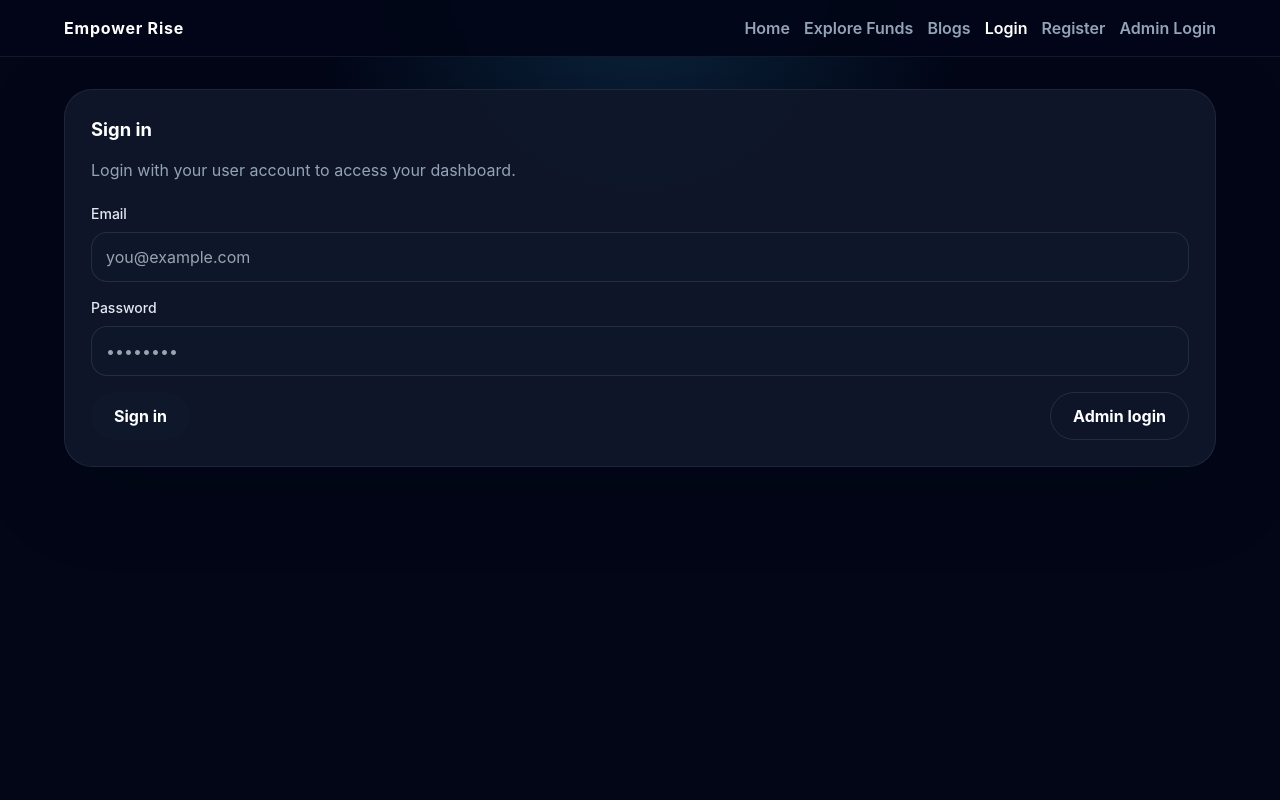
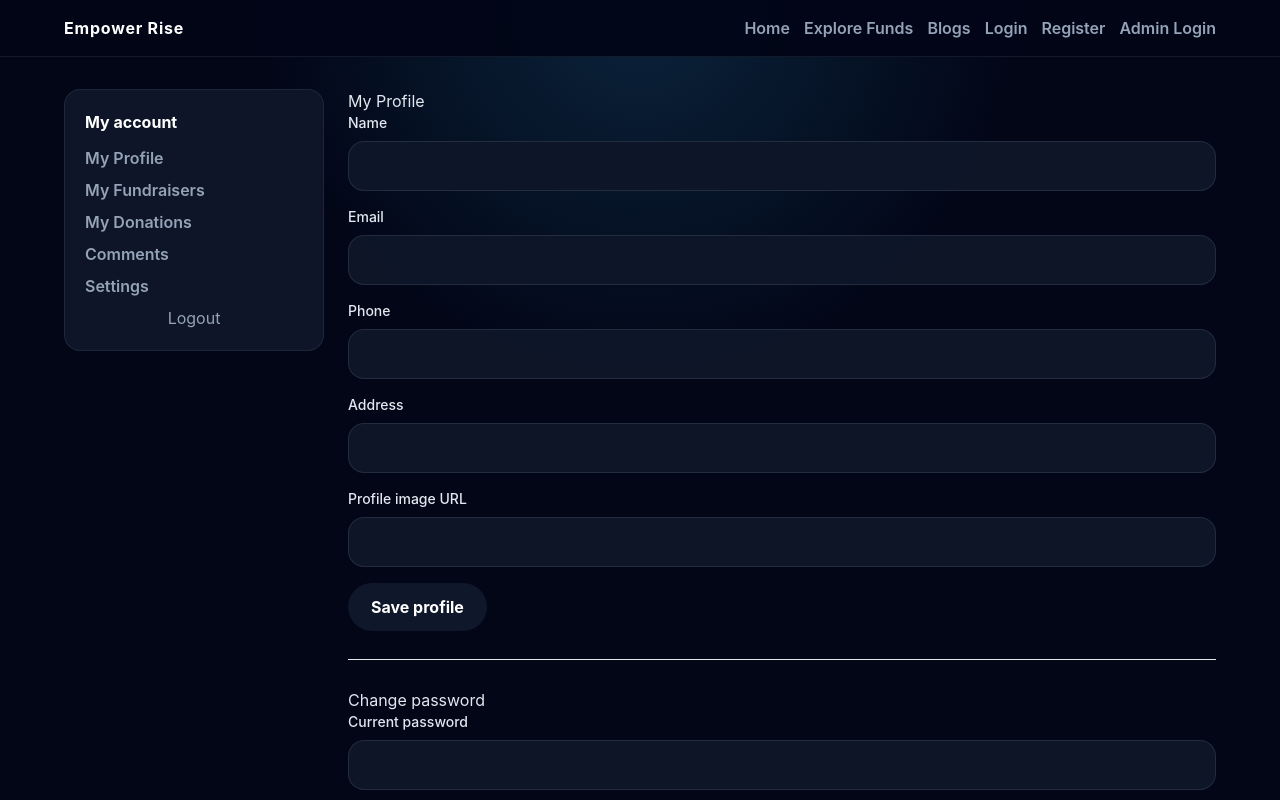
Before and after one commit to piyush-gangrade/empower-rise, a React app in the folder frontend/: page /dashboard in a window 1280 px wide. Before the commit this address led to /login. Shown: the top 800 px of the page. Built offline with nearby package versions, Linux system fonts and the light colour scheme; the HTML template or start-up script is replaced by a standard one.

Commit message:
feat: Add dashboard layout and components for profile, fundraisers, donations, comments, and settings

```diff
--- a/frontend/src/App.css
+++ b/frontend/src/App.css
@@ -36,6 +36,36 @@ a {
   max-width: 1200px;
   margin: 0 auto;
   padding: 32px 24px 64px;
+}
+
+.dashboard-grid {
+  display: grid;
+  grid-template-columns: 260px 1fr;
+  gap: 24px;
+}
+
+.dashboard-sidebar {
+  background: rgba(15,23,42,0.95);
+  border: 1px solid rgba(148,163,184,0.12);
+  border-radius: 16px;
+  padding: 20px;
+  height: fit-content;
+}
+
+.dashboard-brand {
+  font-weight: 700;
+  color: #fff;
+  margin-bottom: 12px;
+}
+
+.dashboard-nav {
+  display: flex;
+  flex-direction: column;
+  gap: 8px;
+}
+
+.dashboard-main {
+  min-height: 60vh;
 }
 
 .top-nav {
--- a/frontend/src/App.jsx
+++ b/frontend/src/App.jsx
@@ -5,7 +5,12 @@ import HomePage from './pages/HomePage.jsx'
 import LoginPage from './pages/LoginPage.jsx'
 import RegisterPage from './pages/RegisterPage.jsx'
 import AdminLoginPage from './pages/AdminLoginPage.jsx'
-import DashboardPage from './pages/DashboardPage.jsx'
+import DashboardLayout from './pages/dashboard/DashboardLayout.jsx'
+import DashboardProfile from './pages/dashboard/DashboardProfile.jsx'
+import DashboardFundraisers from './pages/dashboard/DashboardFundraisers.jsx'
+import DashboardDonations from './pages/dashboard/DashboardDonations.jsx'
+import DashboardComments from './pages/dashboard/DashboardComments.jsx'
+import DashboardSettings from './pages/dashboard/DashboardSettings.jsx'
 import UsersPage from './pages/UsersPage.jsx'
 import AdminsPage from './pages/AdminsPage.jsx'
 import BlogsPage from './pages/BlogsPage.jsx'
@@ -24,7 +29,14 @@ function App() {
           <Route path="/" element={<HomePage />} />
           <Route path="/login" element={<LoginPage />} />
           <Route path="/register" element={<RegisterPage />} />
-          <Route path="/dashboard" element={<DashboardPage />} />
+          <Route path="/dashboard/*" element={<DashboardLayout />}>
+            <Route index element={<DashboardProfile />} />
+            <Route path="profile" element={<DashboardProfile />} />
+            <Route path="fundraisers" element={<DashboardFundraisers />} />
+            <Route path="donations" element={<DashboardDonations />} />
+            <Route path="comments" element={<DashboardComments />} />
+            <Route path="settings" element={<DashboardSettings />} />
+          </Route>
           <Route path="/admin-login" element={<AdminLoginPage />} />
           <Route path="/users" element={<UsersPage />} />
           <Route path="/admins" element={<AdminsPage />} />
--- /dev/null
+++ b/frontend/src/pages/dashboard/DashboardComments.jsx
@@ -0,0 +1,8 @@
+export default function DashboardComments() {
+  return (
+    <div>
+      <h2>Comments</h2>
+      <p>Manage your comments on campaigns and blogs.</p>
+    </div>
+  )
+}
--- /dev/null
+++ b/frontend/src/pages/dashboard/DashboardDonations.jsx
@@ -0,0 +1,8 @@
+export default function DashboardDonations() {
+  return (
+    <div>
+      <h2>My Donations</h2>
+      <p>Your donation history will appear here.</p>
+    </div>
+  )
+}
--- /dev/null
+++ b/frontend/src/pages/dashboard/DashboardFundraisers.jsx
@@ -0,0 +1,8 @@
+export default function DashboardFundraisers() {
+  return (
+    <div>
+      <h2>My Fundraisers</h2>
+      <p>You haven't created any fundraisers yet.</p>
+    </div>
+  )
+}
--- /dev/null
+++ b/frontend/src/pages/dashboard/DashboardLayout.jsx
@@ -0,0 +1,45 @@
+import { NavLink, Outlet, useNavigate } from 'react-router-dom'
+
+const linkClass = ({ isActive }) => (isActive ? 'nav-link nav-link--active' : 'nav-link')
+
+export default function DashboardLayout() {
+  const navigate = useNavigate()
+
+  const handleLogout = () => {
+    localStorage.removeItem('authToken')
+    localStorage.removeItem('authUser')
+    navigate('/login')
+  }
+
+  return (
+    <div className="dashboard-grid">
+      <aside className="dashboard-sidebar">
+        <div className="dashboard-brand">My account</div>
+        <nav className="dashboard-nav">
+          <NavLink to="profile" className={linkClass}>
+            My Profile
+          </NavLink>
+          <NavLink to="fundraisers" className={linkClass}>
+            My Fundraisers
+          </NavLink>
+          <NavLink to="donations" className={linkClass}>
+            My Donations
+          </NavLink>
+          <NavLink to="comments" className={linkClass}>
+            Comments
+          </NavLink>
+          <NavLink to="settings" className={linkClass}>
+            Settings
+          </NavLink>
+          <button className="nav-link nav-link--button" onClick={handleLogout}>
+            Logout
+          </button>
+        </nav>
+      </aside>
+
+      <section className="dashboard-main">
+        <Outlet />
+      </section>
+    </div>
+  )
+}
--- /dev/null
+++ b/frontend/src/pages/dashboard/DashboardProfile.jsx
@@ -0,0 +1,170 @@
+import { useEffect, useState } from 'react'
+import { Button } from '../../components/ui/button.jsx'
+
+export default function DashboardProfile() {
+  const [user, setUser] = useState(null)
+  const [loading, setLoading] = useState(false)
+  const [error, setError] = useState('')
+  const [success, setSuccess] = useState('')
+
+  useEffect(() => {
+    const stored = localStorage.getItem('authUser')
+    const token = localStorage.getItem('authToken')
+    if (!stored || !token) return
+    try {
+      const parsed = JSON.parse(stored)
+      fetchUser(parsed.id, token)
+    } catch (e) {
+      console.error(e)
+    }
+  }, [])
+
+  const fetchUser = async (id, token) => {
+    setLoading(true)
+    setError('')
+    try {
+      const res = await fetch(`/api/v1/User/${id}`, {
+        headers: { Authorization: `Bearer ${token}` },
+      })
+      const json = await res.json()
+      if (!res.ok) throw new Error(json?.message || 'Failed to fetch user')
+      setUser(json.data || json)
+    } catch (err) {
+      setError(err.message)
+    } finally {
+      setLoading(false)
+    }
+  }
+
+  const handleSave = async (e) => {
+    e.preventDefault()
+    setError('')
+    setSuccess('')
+    const token = localStorage.getItem('authToken')
+    if (!user || !token) return setError('Not authenticated')
+
+    try {
+      const payload = {
+        name: user.username,
+        email: user.email,
+        phoneNumber: user.phoneNumber,
+        address: user.address,
+        photoURL: user.photoURL,
+      }
+
+      const res = await fetch(`/api/v1/User/${user.id}`, {
+        method: 'PATCH',
+        headers: {
+          'Content-Type': 'application/json',
+          Authorization: `Bearer ${token}`,
+        },
+        body: JSON.stringify(payload),
+      })
+
+      const json = await res.json()
+      if (!res.ok) throw new Error(json?.message || 'Update failed')
+      setSuccess('Profile updated')
+      localStorage.setItem('authUser', JSON.stringify(json.data || payload))
+    } catch (err) {
+      setError(err.message)
+    }
+  }
+
+  const handlePasswordChange = async (e) => {
+    e.preventDefault()
+    setError('')
+    setSuccess('')
+    const token = localStorage.getItem('authToken')
+    const oldPassword = e.target.oldPassword.value
+    const newPassword = e.target.newPassword.value
+    if (!user || !token) return setError('Not authenticated')
+    try {
+      const res = await fetch(`/api/v1/User/update-password/${user.id}`, {
+        method: 'PATCH',
+        headers: {
+          'Content-Type': 'application/json',
+          Authorization: `Bearer ${token}`,
+        },
+        body: JSON.stringify({ oldPassword, newPassword }),
+      })
+      const json = await res.json()
+      if (!res.ok) throw new Error(json?.message || 'Password update failed')
+      setSuccess('Password updated')
+      e.target.reset()
+    } catch (err) {
+      setError(err.message)
+    }
+  }
+
+  if (loading) return <div>Loading...</div>
+
+  return (
+    <div>
+      <h2>My Profile</h2>
+      {error && <div className="alert alert-error">{error}</div>}
+      {success && <div className="alert alert-success">{success}</div>}
+
+      <form className="space-y-4" onSubmit={handleSave}>
+        <div>
+          <label className="mb-2 block text-sm font-medium text-slate-200">Name</label>
+          <input
+            className="input"
+            value={user?.username || ''}
+            onChange={(e) => setUser({ ...user, username: e.target.value })}
+            required
+          />
+        </div>
+        <div>
+          <label className="mb-2 block text-sm font-medium text-slate-200">Email</label>
+          <input
+            className="input"
+            type="email"
+            value={user?.email || ''}
+            onChange={(e) => setUser({ ...user, email: e.target.value })}
+            required
+          />
+        </div>
+        <div>
+          <label className="mb-2 block text-sm font-medium text-slate-200">Phone</label>
+          <input
+            className="input"
+            value={user?.phoneNumber || ''}
+            onChange={(e) => setUser({ ...user, phoneNumber: e.target.value })}
+          />
+        </div>
+        <div>
+          <label className="mb-2 block text-sm font-medium text-slate-200">Address</label>
+          <input
+            className="input"
+            value={user?.address || ''}
+            onChange={(e) => setUser({ ...user, address: e.target.value })}
+          />
+        </div>
+        <div>
+          <label className="mb-2 block text-sm font-medium text-slate-200">Profile image URL</label>
+          <input
+            className="input"
+            value={user?.photoURL || ''}
+            onChange={(e) => setUser({ ...user, photoURL: e.target.value })}
+          />
+        </div>
+        <Button type="submit">Save profile</Button>
+      </form>
+
+      <hr style={{ margin: '28px 0' }} />
+
+      <h3>Change password</h3>
+      <form className="space-y-4" onSubmit={handlePasswordChange}>
+        <div>
+          <label className="mb-2 block text-sm font-medium text-slate-200">Current password</label>
+          <input name="oldPassword" type="password" className="input" required />
+        </div>
+        <div>
+          <label className="mb-2 block text-sm font-medium text-slate-200">New password</label>
+          <input name="newPassword" type="password" className="input" required />
+        </div>
+        <Button type="submit">Change password</Button>
+      </form>
+    </div>
+  )
+}
--- /dev/null
+++ b/frontend/src/pages/dashboard/DashboardSettings.jsx
@@ -0,0 +1,8 @@
+export default function DashboardSettings() {
+  return (
+    <div>
+      <h2>Settings</h2>
+      <p>Account settings, notification preferences, and integrations.</p>
+    </div>
+  )
+}
```
